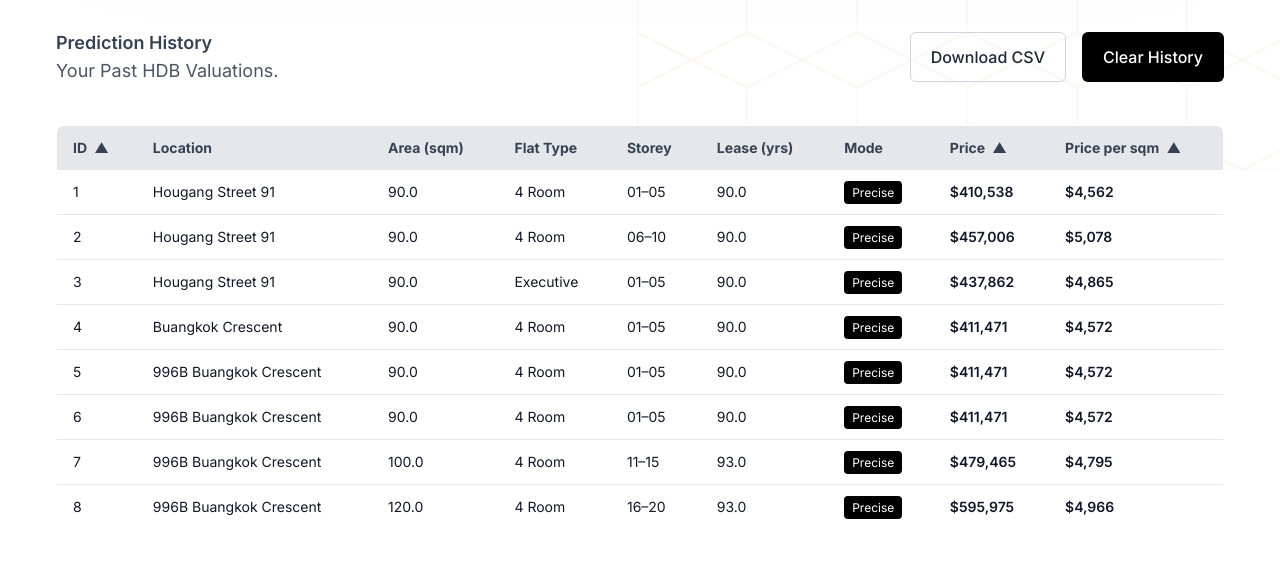
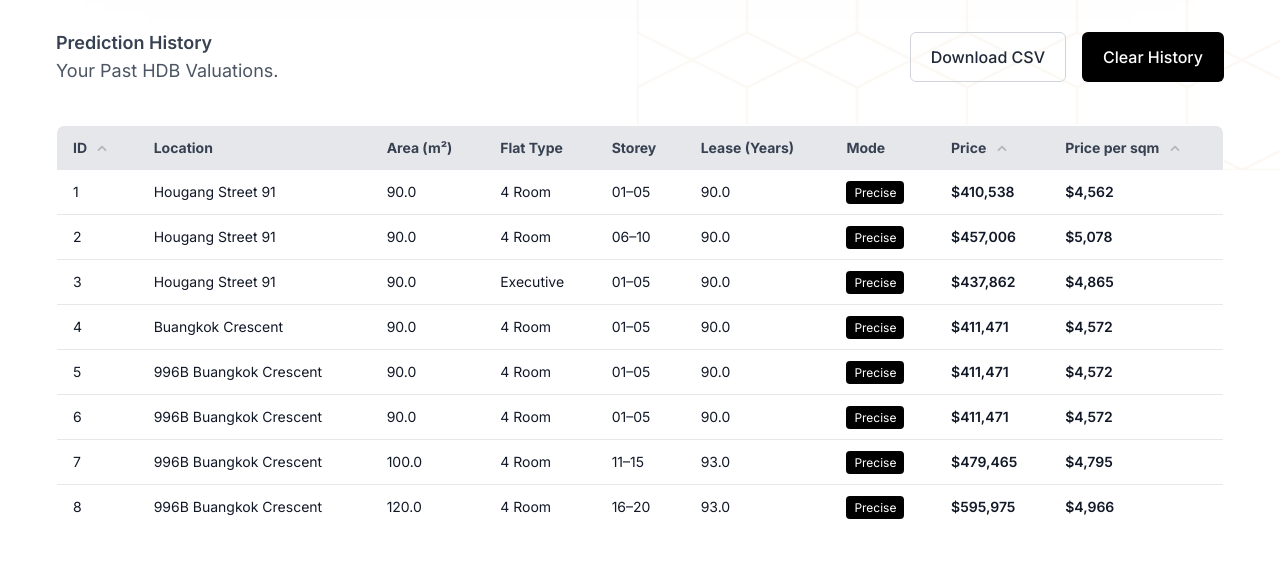
Before and after one commit to 4ndrrw/HDB-Price-Predictor, a Flask app: page /predict in a window 1280 px wide. Shown: the part 1158-1728 px from the top of the page. Run offline with Flask 3, Linux system fonts and the light colour scheme; the visitor is signed in with stand-in values (Sample User, id 1); data comes from the database, SQL or seed files in the repository; both versions use the stored data as it was after the commit; parts of the project's set-up code (start-up, migrations or seed data) failed here and were passed over; some libraries are stand-ins or nearby versions.

Commit message:
Enhanced sorting UI with SVG icons and improved styles; updated pagination to 10 rows per page.

```diff
--- a/app/templates/predict.html
+++ b/app/templates/predict.html
@@ -547,28 +547,42 @@
               <th class="px-4 py-3 text-left cursor-pointer select-none"
                   id="sortIdHeader">
                   ID
-                  <span id="sortArrowId" class="sort-arrow ml-1">▲</span>
+                  <span id="sortArrowId" class="sort-arrow ml-1">
+                    <svg viewBox="0 0 20 20" fill="none" stroke="currentColor" stroke-width="2">
+                      <path d="M5 12 L10 7 L15 12" />
+                    </svg>
+                  </span>
               </th>
 
               <th class="px-4 py-3 text-left">Location</th>
-              <th class="px-4 py-3 text-left">Area (sqm)</th>
+              <th class="px-4 py-3 text-left">Area (m²)</th>
               <th class="px-4 py-3 text-left">Flat Type</th>
               <th class="px-4 py-3 text-left">Storey</th>
-              <th class="px-4 py-3 text-left">Lease (yrs)</th>
+              <th class="px-4 py-3 text-left">Lease (Years)</th>
               <th class="px-4 py-3 text-left">Mode</th>
 
               <!-- SORT: PRICE -->
               <th class="px-4 py-3 text-left cursor-pointer select-none"
                   id="sortPriceHeader">
                   Price
-                  <span id="sortArrowPrice" class="sort-arrow ml-1">▲</span>
+                  <span id="sortArrowPrice" class="sort-arrow ml-1 opacity-30 transition-all">
+                    <svg width="16" height="16" viewBox="0 0 20 20" fill="none"
+                        stroke="currentColor" stroke-width="2">
+                      <path d="M5 12 L10 7 L15 12" />
+                    </svg>
+                  </span>
               </th>
 
               <!-- SORT: PPSQM -->
               <th class="px-4 py-3 text-left cursor-pointer select-none"
                   id="sortPpsqmHeader">
                   Price per sqm
-                  <span id="sortArrowPpsqm" class="sort-arrow ml-1">▲</span>
+                  <span id="sortArrowPpsqm" class="sort-arrow ml-1 opacity-30 transition-all">
+                    <svg width="16" height="16" viewBox="0 0 20 20" fill="none"
+                        stroke="currentColor" stroke-width="2">
+                      <path d="M5 12 L10 7 L15 12" />
+                    </svg>
+                  </span>
               </th>
             </tr>
           </thead>
@@ -789,16 +803,20 @@
         let sortAsc = true;
 
         function resetArrows() {
-            document.getElementById("sortArrowId").style.transform = "rotate(0deg)";
-            document.getElementById("sortArrowPrice").style.transform = "rotate(0deg)";
-            document.getElementById("sortArrowPpsqm").style.transform = "rotate(0deg)";
+            ["sortArrowId", "sortArrowPrice", "sortArrowPpsqm"].forEach(id => {
+                const el = document.getElementById(id);
+                el.classList.add("inactive");
+                el.classList.remove("active");
+                el.style.transform = "rotate(0deg)";
+            });
         }
 
         function rotateArrow(id, asc) {
             const el = document.getElementById(id);
+            el.classList.remove("inactive");
+            el.classList.add("active");
             el.style.transform = asc ? "rotate(0deg)" : "rotate(180deg)";
         }
-
 
         function applySort(column) {
 
@@ -849,7 +867,7 @@
         // ---------------------------------------------------------------------
         // PAGINATION
         // ---------------------------------------------------------------------
-        const rowsPerPage = 8;
+        const rowsPerPage = 10;
         let currentPage = 1;
 
         const tableBody = document.getElementById("historyBody");
@@ -963,10 +981,32 @@
     ADDITIONAL STYLES
 =============================================================== -->
 <style>
+  th .sort-arrow {
+    display: inline-flex;
+    align-items: center;     /* vertically centers SVG with the text */
+    gap: 4px;                /* optional spacing */
+    vertical-align: middle;  /* makes sure the inline element aligns properly */
+    }
+
   .sort-arrow {
-    display: inline-block;
-    transform-origin: center;
-    transition: transform 0.25s ease;
+    display: inline-flex;
+    align-items: center;     /* vertically centers the SVG */
+    opacity: 0.3;
+    transition: opacity 0.2s, transform 0.2s;
+  }
+
+  .sort-arrow svg {
+    width: 16px;
+    height: 16px;
+    vertical-align: middle;  /* ensures perfect alignment */
+  }
+
+  .sort-arrow.inactive {
+    opacity: 0.25;
+  }
+
+  .sort-arrow.active {
+    opacity: 1;
   }
 </style>
 {% endblock %}
```
Also changed, not shown: prediction_history.db.
